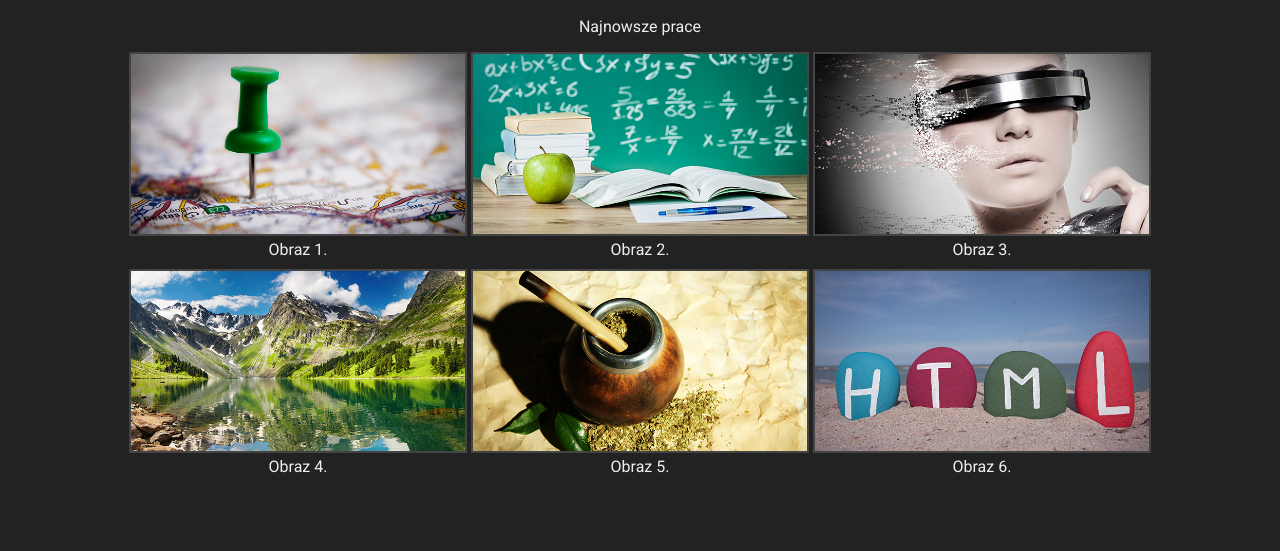
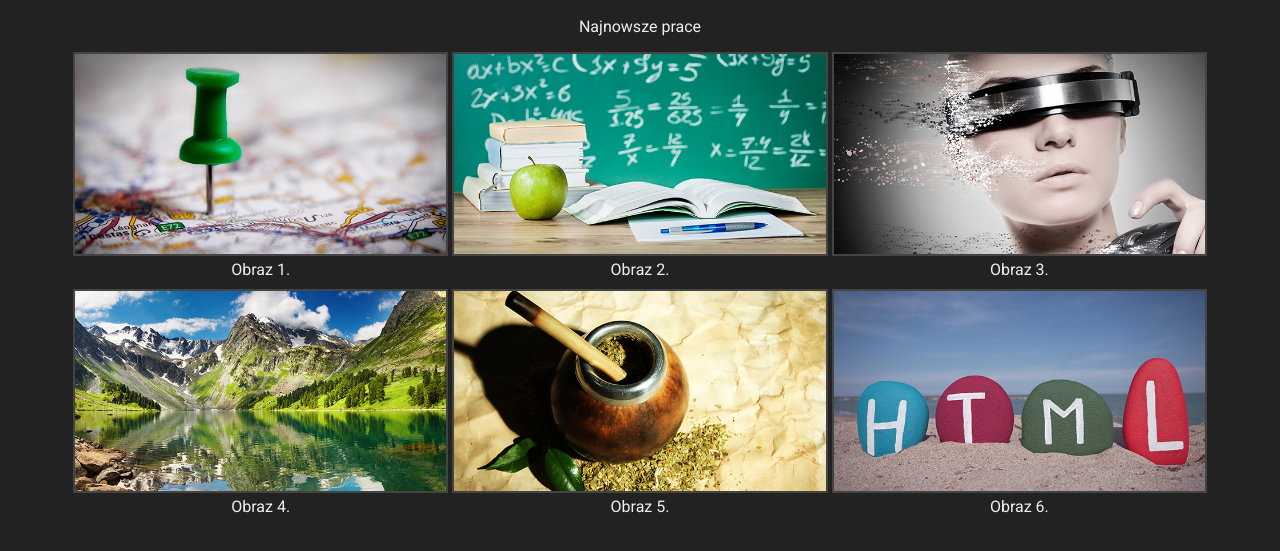
Before and after one commit to kkozak77/css1-9, a plain HTML site: page index.html in a window 1280 px wide. Shown: the part 51-602 px from the top of the page. Drawn offline with Linux system fonts and the light colour scheme.

Commit message:
poprawione

```diff
--- a/css/style.css
+++ b/css/style.css
@@ -13,14 +13,14 @@ h2 {
 }
 
 #gallery {
-	width: 1024px;
+	width: 90%;
 	margin: 0 auto;
 	text-align: center;
 }
 
 figure {
 	display: inline-block;
-	width: 338px;
+	width: 33%;
 	margin: 0;
 	margin-bottom: 10px;
 }
```
